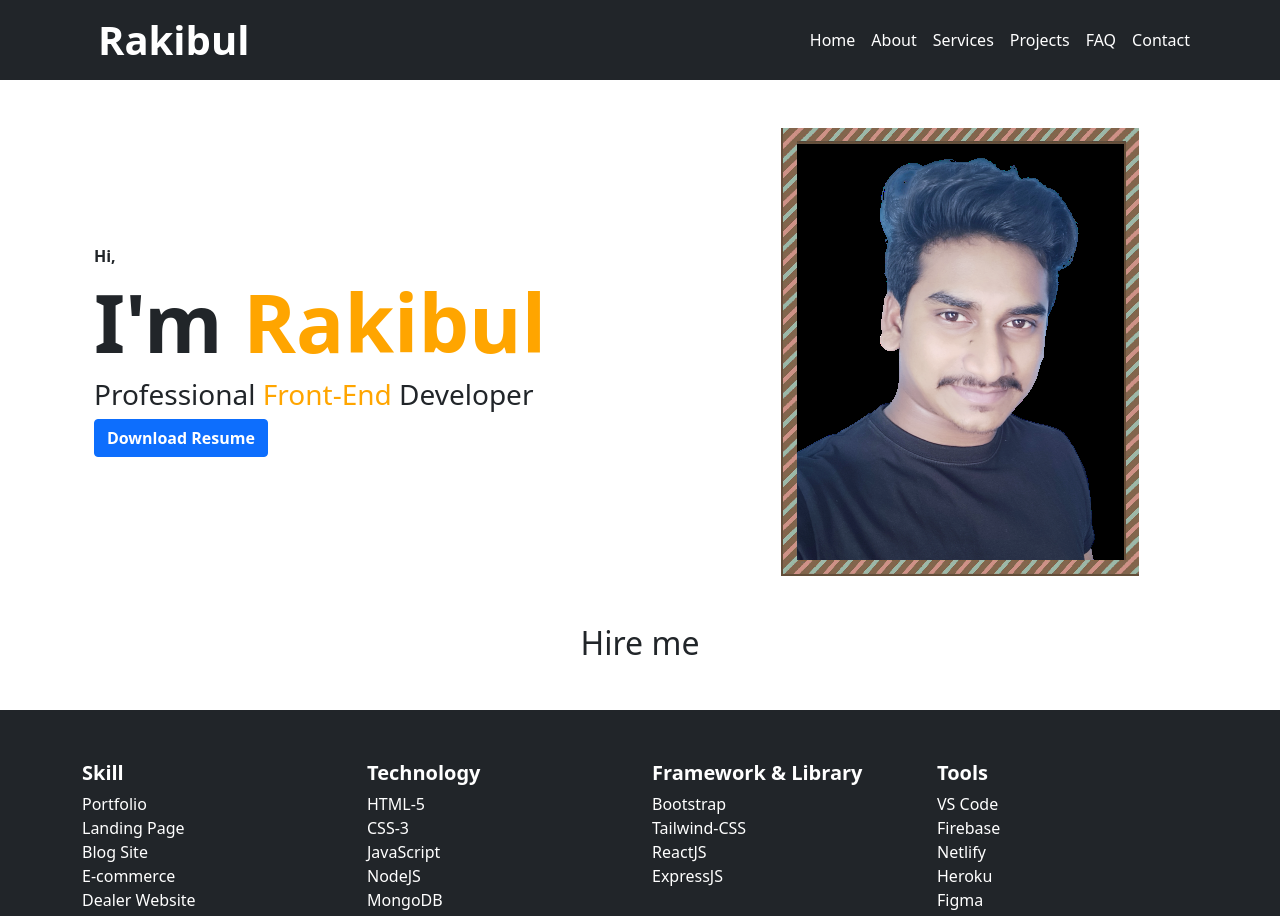
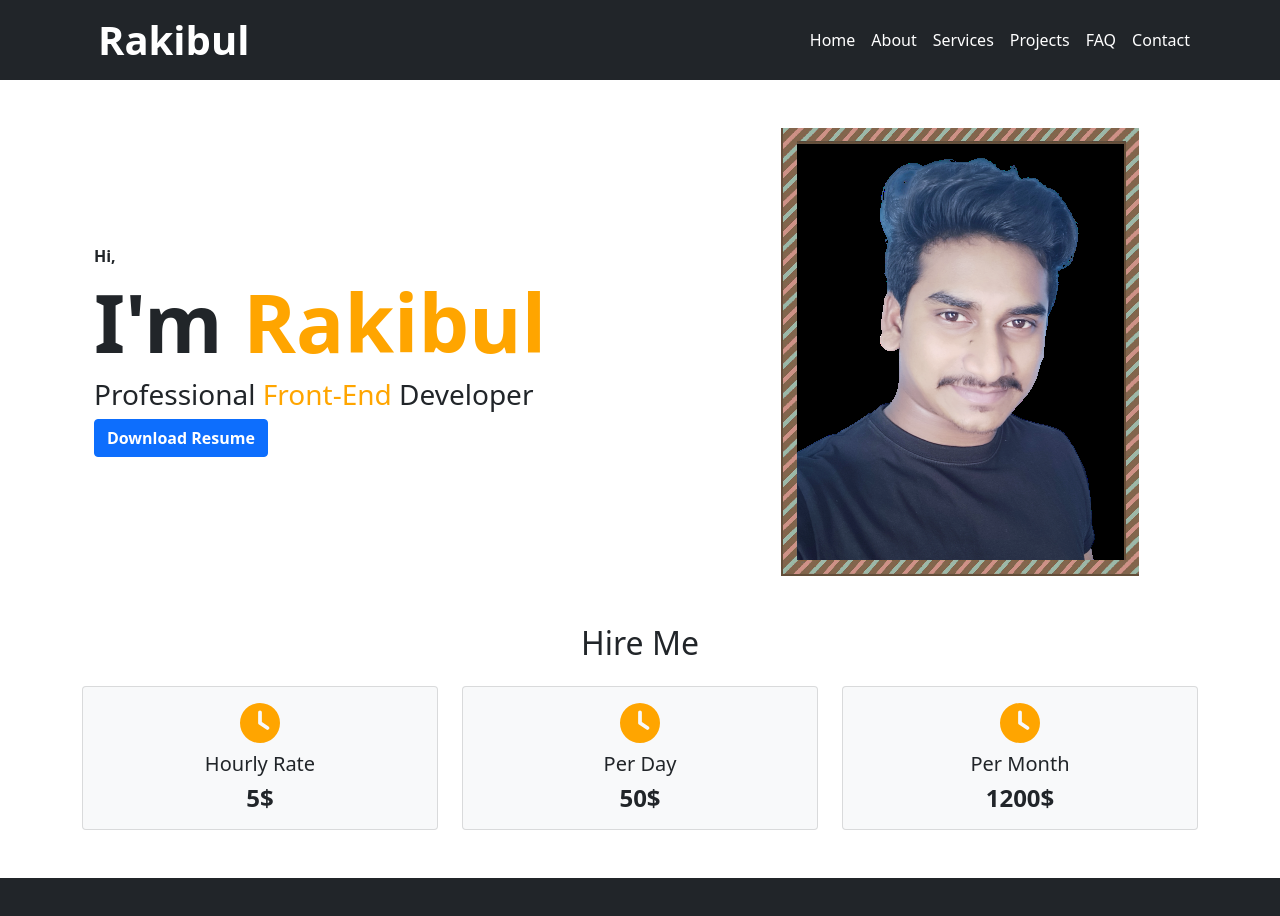
Before and after one commit to coderrakibul/personal-portfolio, a React (Create React App) app: page / in a window 1280 px wide. Shown: the top 916 px of the page. Built offline with nearby package versions, Linux system fonts and the light colour scheme.

Commit message:
hire me updated

```diff
--- a/src/pages/Home/Hire.js
+++ b/src/pages/Home/Hire.js
@@ -1,10 +1,45 @@
+import { FontAwesomeIcon } from '@fortawesome/react-fontawesome';
+import { faClock } from '@fortawesome/free-solid-svg-icons';
 import React from 'react';
 
 const Hire = () => {
     return (
         <section className='container mt-5 mb-5'>
-            <h2 className='text-center'>Hire me</h2>
-            <div>
+            <h2 className='text-center mb-4'>Hire Me</h2>
+            <div className="row row-cols-1 row-cols-md-2 row-cols-lg-3 g-4">
+
+                <div className="col">
+                    <div className="card h-100 bg-light">
+
+                        <div className="card-body text-center">
+                        <FontAwesomeIcon className='text-color fw-bold fs-1 mb-2' icon={faClock} />
+                            <h5 className="card-title">Hourly Rate</h5>
+                            <h4 className="card-text fw-bold">5$</h4>
+                        </div>
+                    </div>
+                </div>
+
+                <div className="col">
+                    <div className="card h-100 bg-light">
+
+                        <div className="card-body text-center">
+                        <FontAwesomeIcon className='text-color fw-bold fs-1 mb-2' icon={faClock} />
+                            <h5 className="card-title">Per Day</h5>
+                            <h4 className="card-text fw-bold">50$</h4>
+                        </div>
+                    </div>
+                </div>
+
+                <div className="col">
+                    <div className="card h-100 bg-light">
+
+                    <div className="card-body text-center">
+                    <FontAwesomeIcon className='text-color fw-bold fs-1 mb-2' icon={faClock} />
+                            <h5 className="card-title">Per Month</h5>
+                            <h4 className="card-text fw-bold">1200$</h4>
+                        </div>
+                    </div>
+                </div>
 
             </div>
         </section>
```
